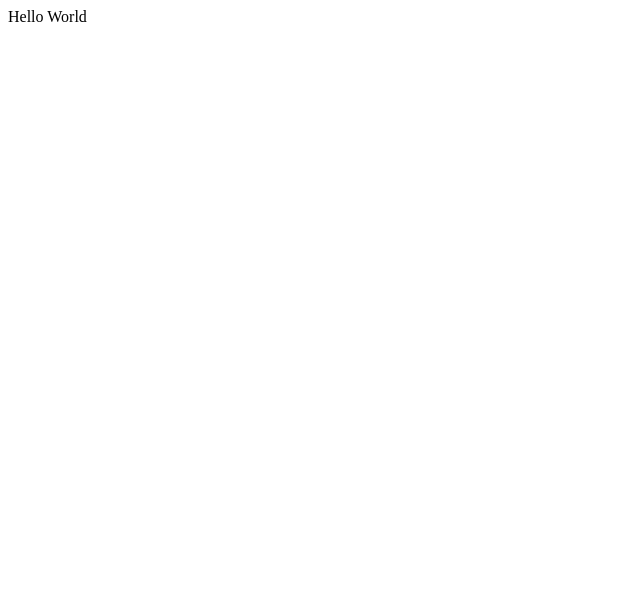
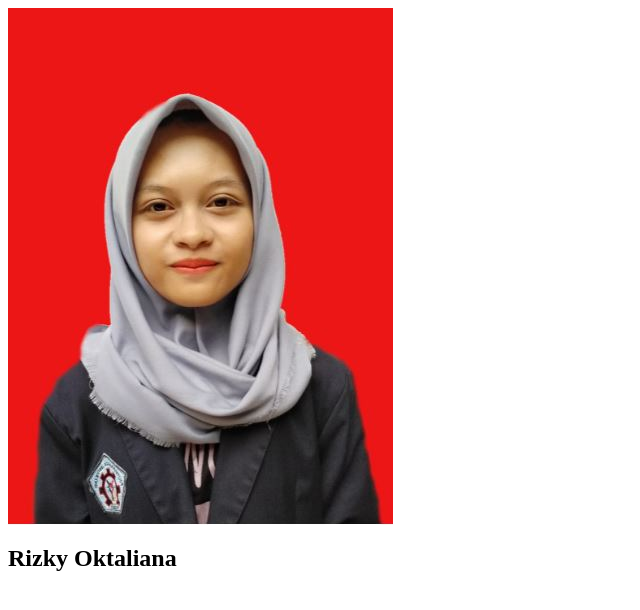
Before and after one commit to rizkyokta149/my-repo-from-remote, a plain HTML site: page index.html in a window 1280 px wide. Shown: the whole page, without its empty margins (0-640 px from the left). Drawn offline with Linux system fonts and the light colour scheme.

Commit message:
Changed Hello world with img and h2 to display simple profile data. Image file added in the folder images and used as resource in the img element in index.html file

```diff
--- a/index.html
+++ b/index.html
@@ -1,10 +1,4 @@
-<!DOCTYPE html>
-<html>
-  <head>
-  </head>
-
-  <body>
-    Hello World
-  </body>
-
-</html>
+<div>
+    <img src="images/rizkyokta.JPG" alt="profile image" />
+    <h2>Rizky Oktaliana</h2>
+ </div>
```
Also changed, not shown: images/rizkyokta.JPG (added).
